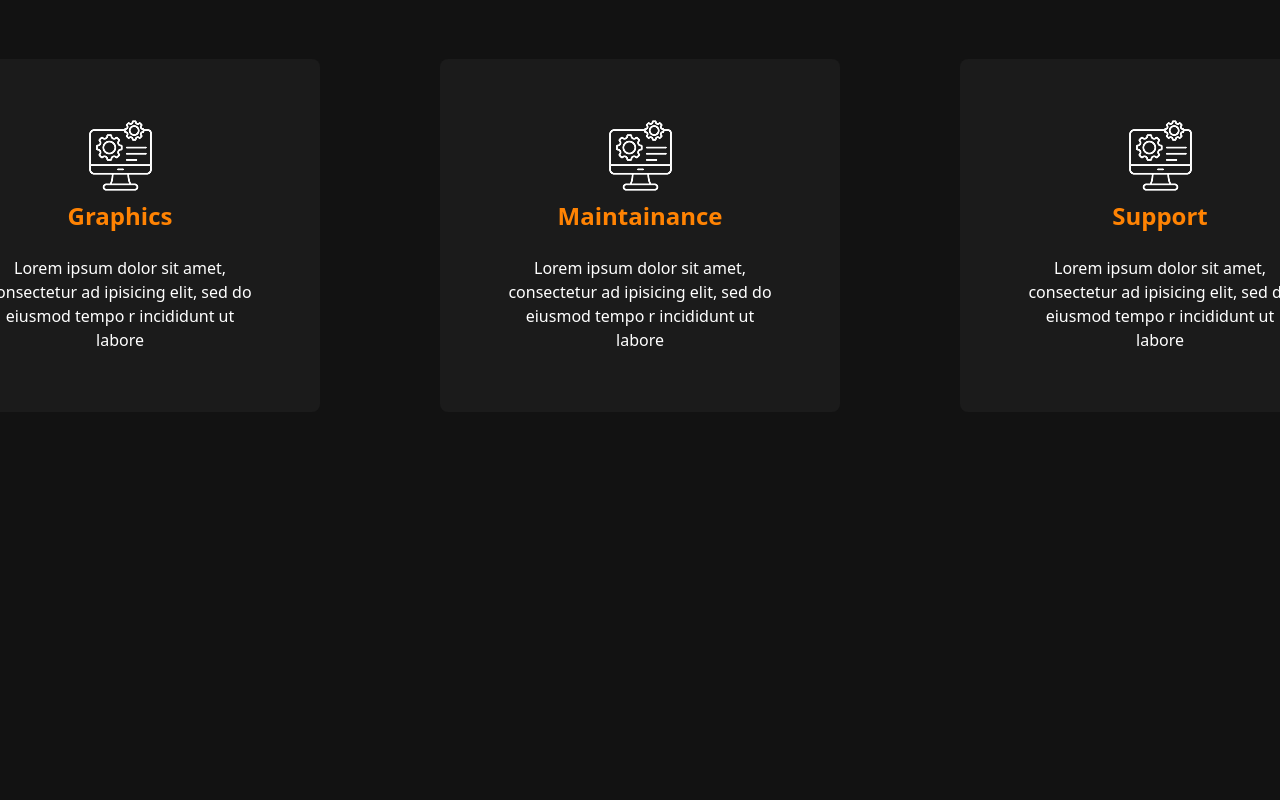
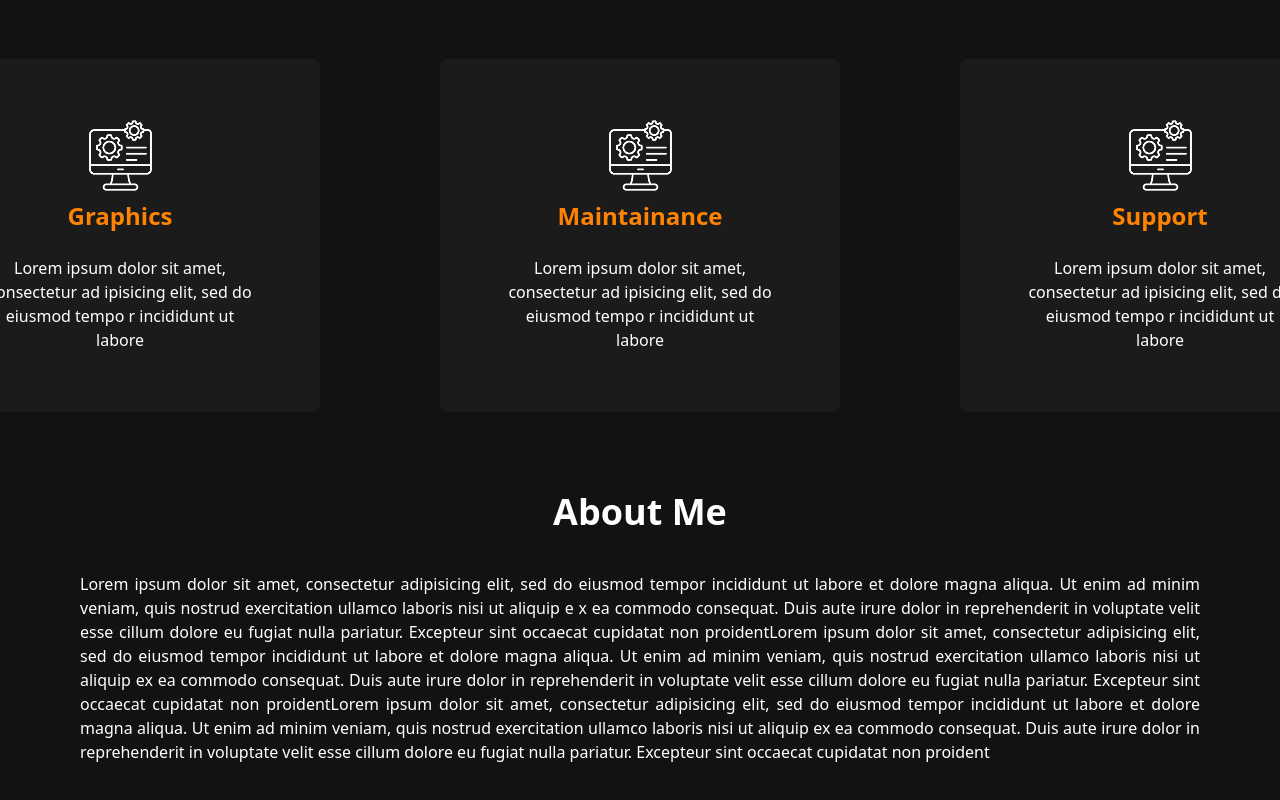
Before and after one commit to Natink1/Portfolio, a React (Vite) app: page / in a window 1280 px wide. Shown: the part 1314-2114 px from the top of the page. Before the commit the page ends 1766 px from the top, so only its background shows below. Built offline with nearby package versions, Linux system fonts and the light colour scheme.

Commit message:
Aboutme and ClassName Error

```diff
--- a/src/App.jsx
+++ b/src/App.jsx
@@ -2,6 +2,7 @@ import Navbar from './components/Navbar'
 import Hero from './components/Hero'
 import Services from './components/Services'
 import './App.css'
+import AboutMe from './components/AboutMe'
 
 function App() {
 
@@ -11,6 +12,7 @@ function App() {
       <Navbar />
       <Hero />
       <Services />
+      <AboutMe />
       </div>
   )
 }
--- /dev/null
+++ b/src/components/AboutMe.jsx
@@ -0,0 +1,28 @@
+import React from 'react'
+
+const AboutMe = () => {
+  return (
+    <div className=" flex justify-center">
+    <div className="text-white w-280 text-center pt-10 pb-10">
+        <h1 className="text-4xl font-bold">About Me</h1>
+
+        <p className="pt-10 text-justify"> Lorem ipsum dolor sit amet, consectetur adipisicing elit,
+            sed do eiusmod tempor incididunt ut labore et dolore magna aliqua.
+            Ut enim ad minim veniam, quis nostrud exercitation ullamco laboris nisi ut aliquip e
+            x ea commodo consequat. Duis aute irure dolor in reprehenderit in voluptate velit esse
+            cillum dolore eu fugiat nulla pariatur. Excepteur sint occaecat cupidatat non proidentLorem
+            ipsum dolor sit amet, consectetur adipisicing elit, sed do eiusmod tempor incididunt ut labore
+            et dolore magna aliqua. Ut enim ad minim veniam, quis nostrud exercitation ullamco
+            laboris nisi ut aliquip ex ea commodo consequat. Duis aute irure dolor in reprehenderit in
+            voluptate velit esse cillum dolore eu fugiat nulla pariatur. Excepteur sint occaecat cupidatat
+            non proidentLorem ipsum dolor sit amet, consectetur adipisicing elit, sed do eiusmod tempor
+             incididunt ut labore et dolore magna aliqua. Ut enim ad minim veniam, quis nostrud exercitation
+              ullamco laboris nisi ut aliquip ex ea commodo consequat. Duis aute irure dolor in reprehenderit
+              in voluptate velit esse cillum dolore eu fugiat nulla pariatur. Excepteur sint occaecat cupidatat non proident</p>
+
+              </div>
+    </div>
+  )
+}
+
+export default AboutMe
```
Also changed, not shown: 1 other file (tests, documents, lock files or other folders).
